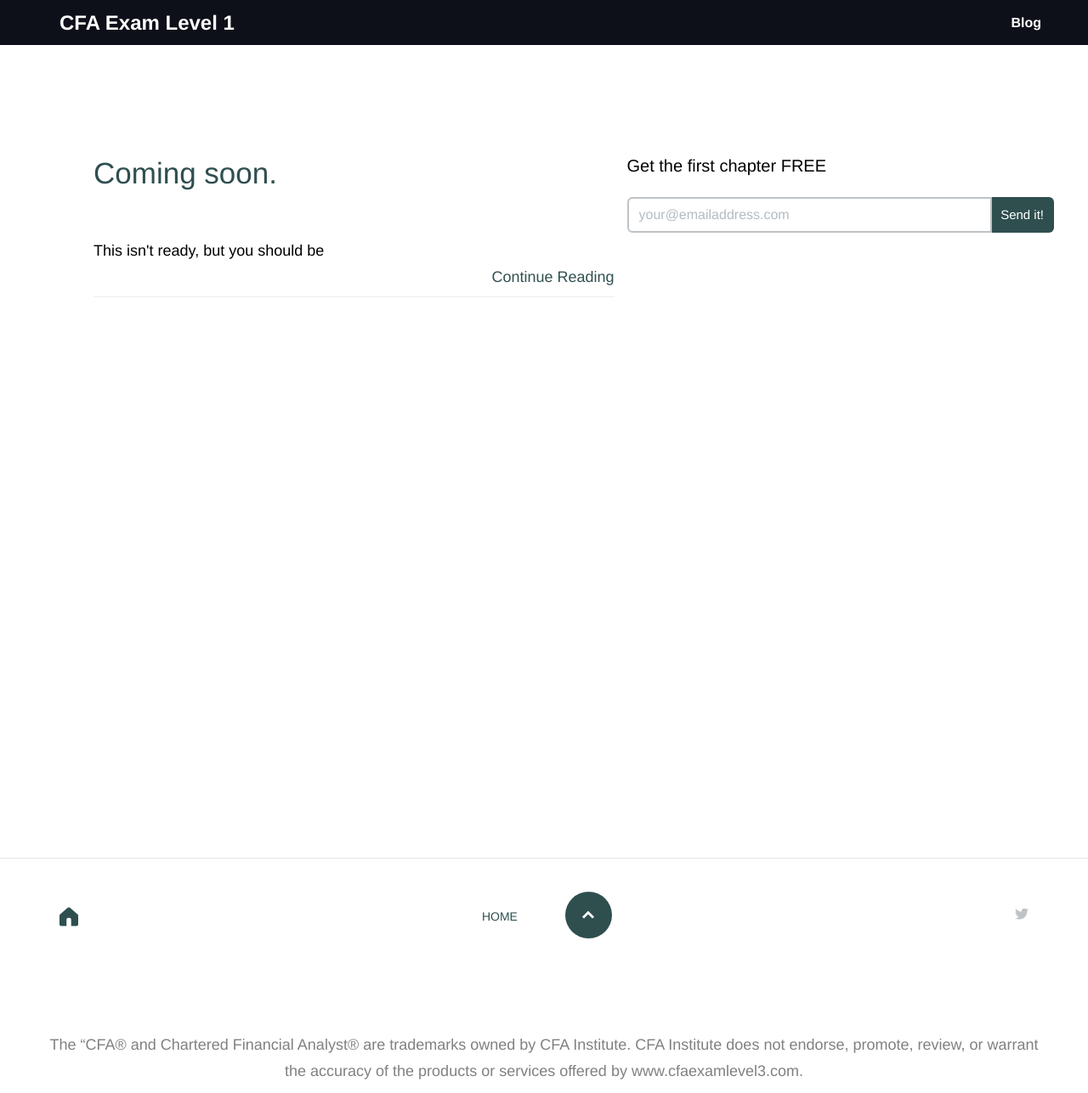
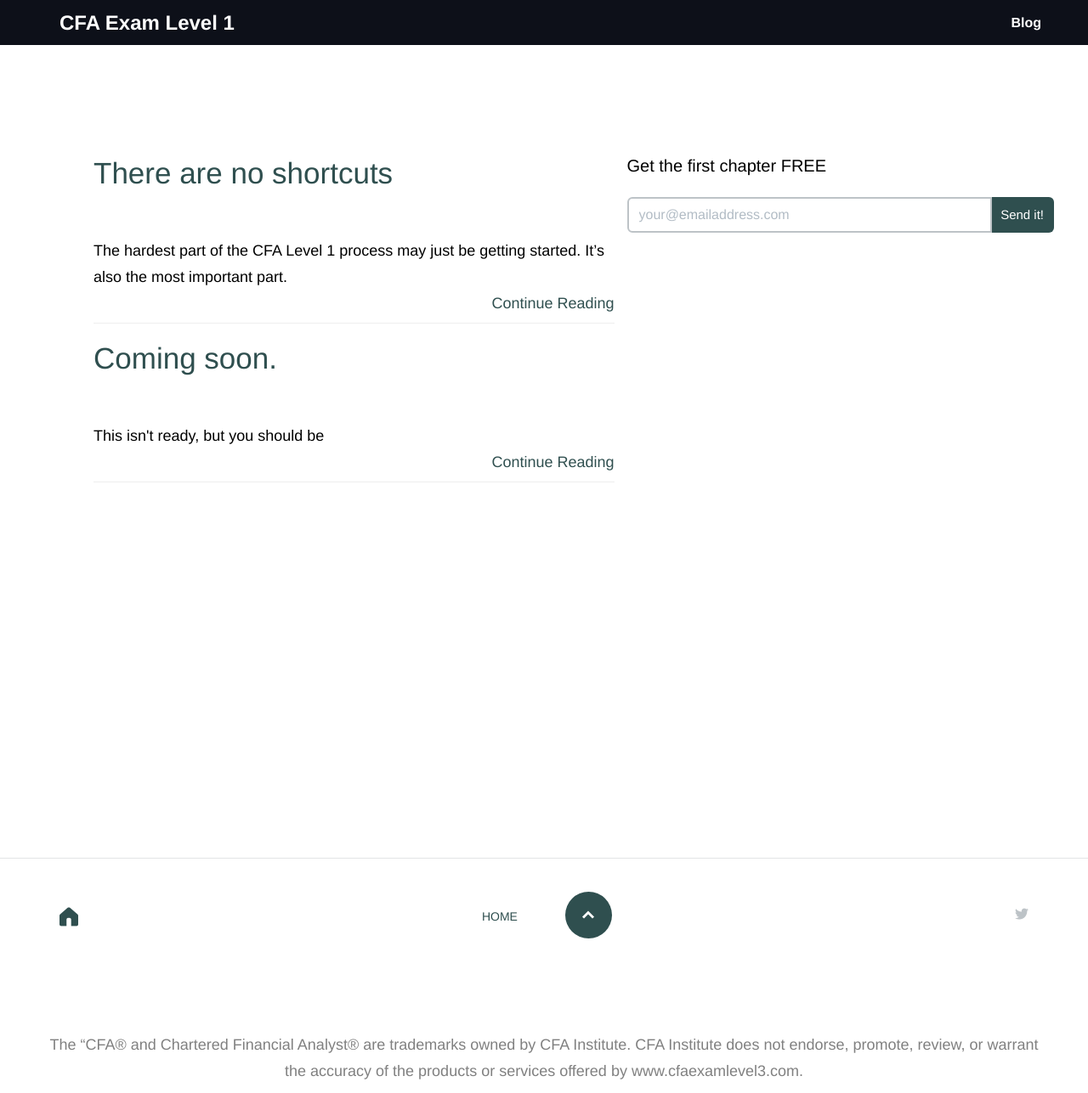
Before and after one commit to Fluxuous/CFA-L1-Marketing-Site, a Jekyll site: the page built from blog/index.html, in a window 1280 px wide. Shown: the whole page at 85% size. Built offline with Jekyll 4.4.1, drawn with Linux system fonts in a browser that asks for light colours.

Commit message:
Adds front matter and reformats the file name

```diff
--- a/_posts/there are no shortcuts.md
+++ b/_posts/2015-07-27-there-are-no-shortcuts.md
@@ -1,3 +1,10 @@
+---
+layout: post
+category : tips
+title : "There are no shortcuts"
+excerpt : <p>The hardest part of the CFA Level 1 process may just be getting started. It’s also the most important part.  </p>
+---
+
 # There are no shortcuts to the CFA Exam
 The hardest part of the CFA Level 1 process may just be getting started. It’s also the most important part.
 
```
